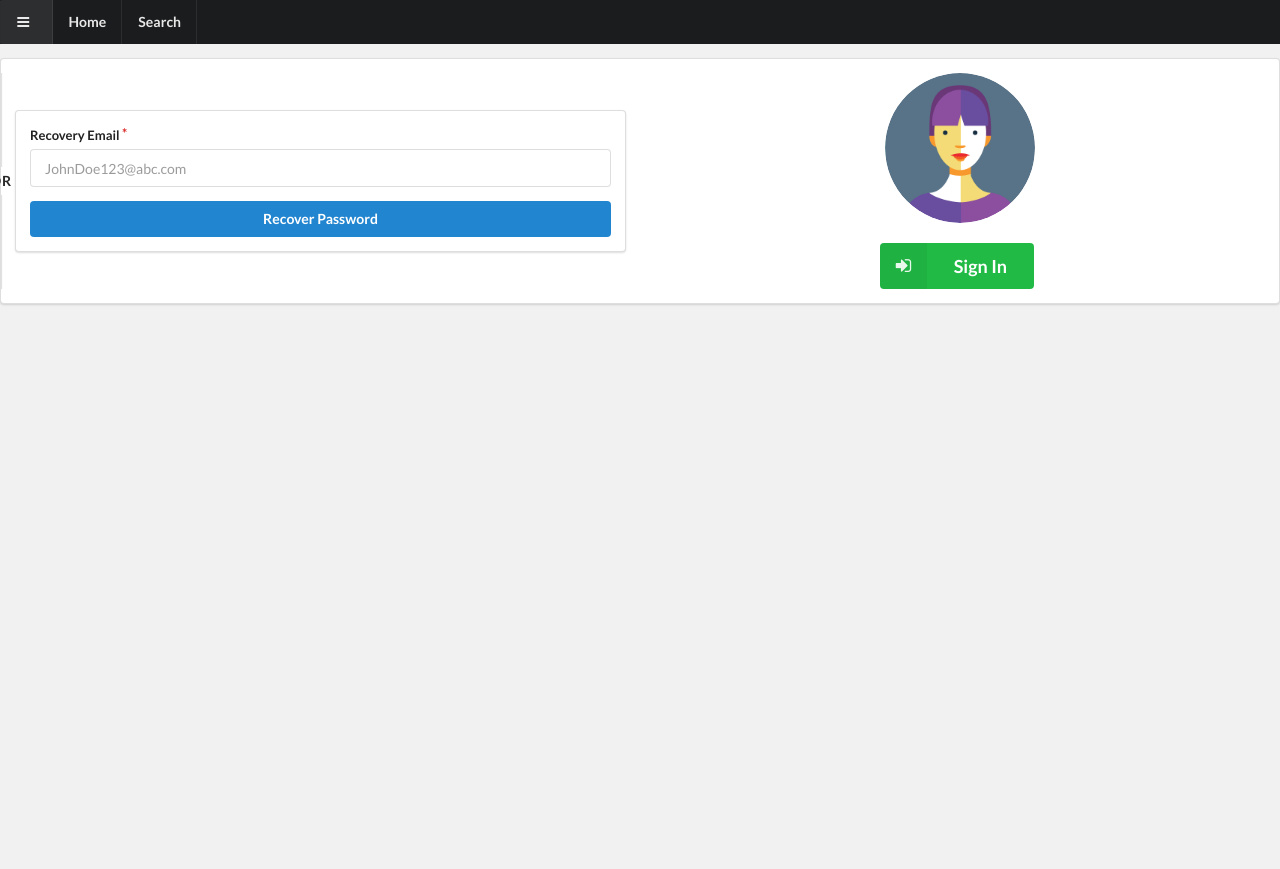
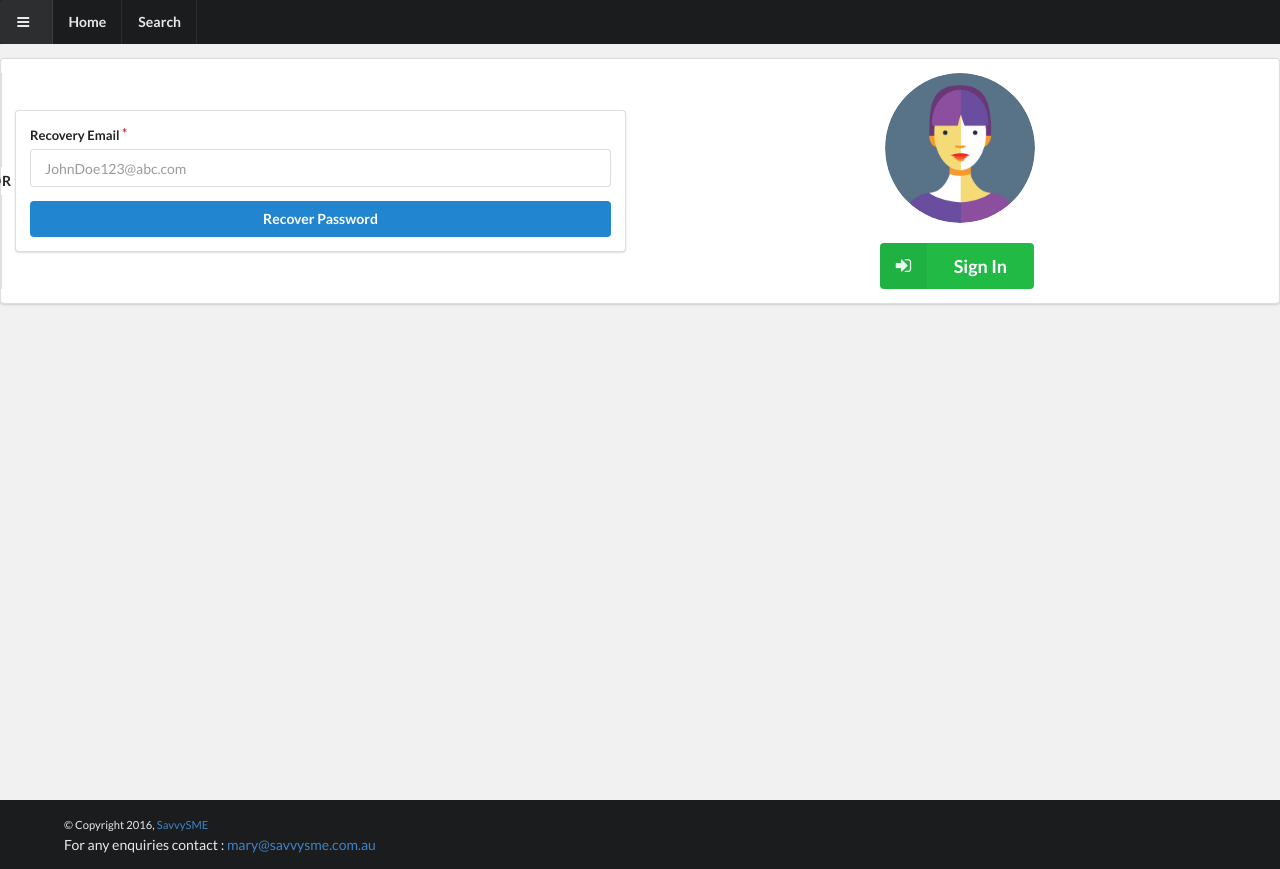
Before and after one commit to SavvySupport/wolves, a Flask app: page /recover in a window 1280 px wide. Before the commit the page ends 305 px from the top, so only its background shows below. Run offline with Flask 2, Linux system fonts and the light colour scheme; some libraries are stand-ins or nearby versions.

Commit message:
footer changed

```diff
--- a/app/static/CSS/savvy.css
+++ b/app/static/CSS/savvy.css
@@ -7,6 +7,9 @@ body {
   margin: 0;
   /*background: #000;*/
   background-color: #f1f1f1;
+  min-height: 100%;
+  position: relative;
+  overflow: auto;
 }
 
 video {
@@ -114,9 +117,22 @@ h1 {
 
 #copyright {
   margin-left: 5%;
+}
+
+#body {
+  height:100%;
+  width: 100%;
+  overflow-y: scroll; //this is breaking the onclick change class in account.
+  //overflow-x: hidden;
 
 }
 
-#body {
-  height:91vh;
+#body::-webkit-scrollbar {
+ display: none;
 }
+
+footer {
+  //position:absolute;
+  bottom:0;
+  width:100%;
+}
--- a/app/templates/base.html
+++ b/app/templates/base.html
@@ -19,7 +19,7 @@
         {% endblock %}
     </head>
     <body>
-        <main id="body">
+        <main id="body" class="clearfix">
           <div class="ui left medium vertical inverted sidebar labeled icon menu">
               <a class="item" href= {{ url_for('home') }} >
                   <i class="home icon"></i>
@@ -93,7 +93,7 @@
               <script src="http://thecodeplayer.com/uploads/js/prefixfree-1.0.7.js" type="text/javascript"></script>
           </div>
         </main>
-        <!-- <footer>
+        <footer>
           <div class = "ui inverted vertical footer segment">
             <div id="copyright">
               <small>© Copyright 2016, <a href="https://www.savvysme.com.au/" target="_blank">SavvySME</a></small>
@@ -101,6 +101,6 @@
               mary@savvysme.com.au</a></p>
             </div>
           </div>
-        </footer> -->
+        </footer>
     </body>
 </html>
```
